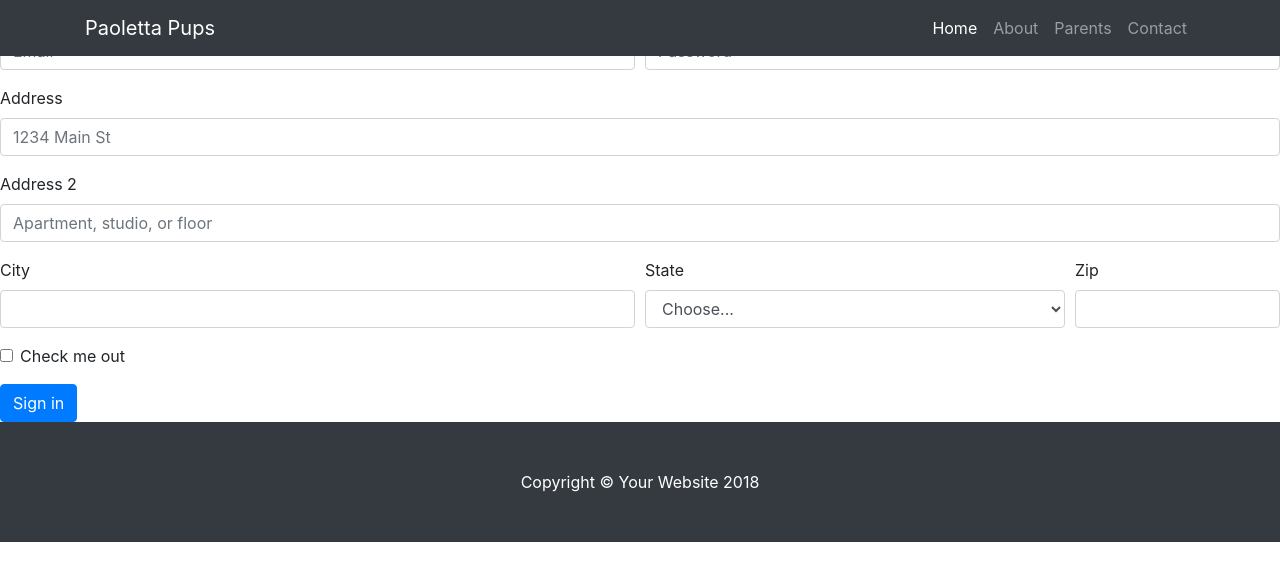
After one commit to jadepaoletta/learning-experience, a Flask app: template templates/contact.html in a window 1280 px wide. The commit adds this page. Shown: the top 581 px of the page. Run offline with Flask 2, Linux system fonts and the light colour scheme; the template is opened without the code that fills it, so the values that code supplies are empty; some libraries are stand-ins or nearby versions.

Commit message:
added contact form

```diff
--- a/templates/base.html
+++ b/templates/base.html
@@ -34,7 +34,7 @@
               <a class="nav-link" href="/parents">Parents</a>
             </li>
             <li class="nav-item">
-              <a class="nav-link" href="#">Contact</a>
+              <a class="nav-link" href="/contact">Contact</a>
             </li>
           </ul>
         </div>
--- /dev/null
+++ b/templates/contact.html
@@ -0,0 +1,51 @@
+{% extends 'base.html' %}
+{% block content %}
+
+<form>
+  <div class="form-row">
+    <div class="form-group col-md-6">
+      <label for="inputEmail4">Email</label>
+      <input type="email" class="form-control" id="inputEmail4" placeholder="Email">
+    </div>
+    <div class="form-group col-md-6">
+      <label for="inputPassword4">Password</label>
+      <input type="password" class="form-control" id="inputPassword4" placeholder="Password">
+    </div>
+  </div>
+  <div class="form-group">
+    <label for="inputAddress">Address</label>
+    <input type="text" class="form-control" id="inputAddress" placeholder="1234 Main St">
+  </div>
+  <div class="form-group">
+    <label for="inputAddress2">Address 2</label>
+    <input type="text" class="form-control" id="inputAddress2" placeholder="Apartment, studio, or floor">
+  </div>
+  <div class="form-row">
+    <div class="form-group col-md-6">
+      <label for="inputCity">City</label>
+      <input type="text" class="form-control" id="inputCity">
+    </div>
+    <div class="form-group col-md-4">
+      <label for="inputState">State</label>
+      <select id="inputState" class="form-control">
+        <option selected>Choose...</option>
+        <option>...</option>
+      </select>
+    </div>
+    <div class="form-group col-md-2">
+      <label for="inputZip">Zip</label>
+      <input type="text" class="form-control" id="inputZip">
+    </div>
+  </div>
+  <div class="form-group">
+    <div class="form-check">
+      <input class="form-check-input" type="checkbox" id="gridCheck">
+      <label class="form-check-label" for="gridCheck">
+        Check me out
+      </label>
+    </div>
+  </div>
+  <button type="submit" class="btn btn-primary">Sign in</button>
+</form>
+
+{% endblock %}
```
